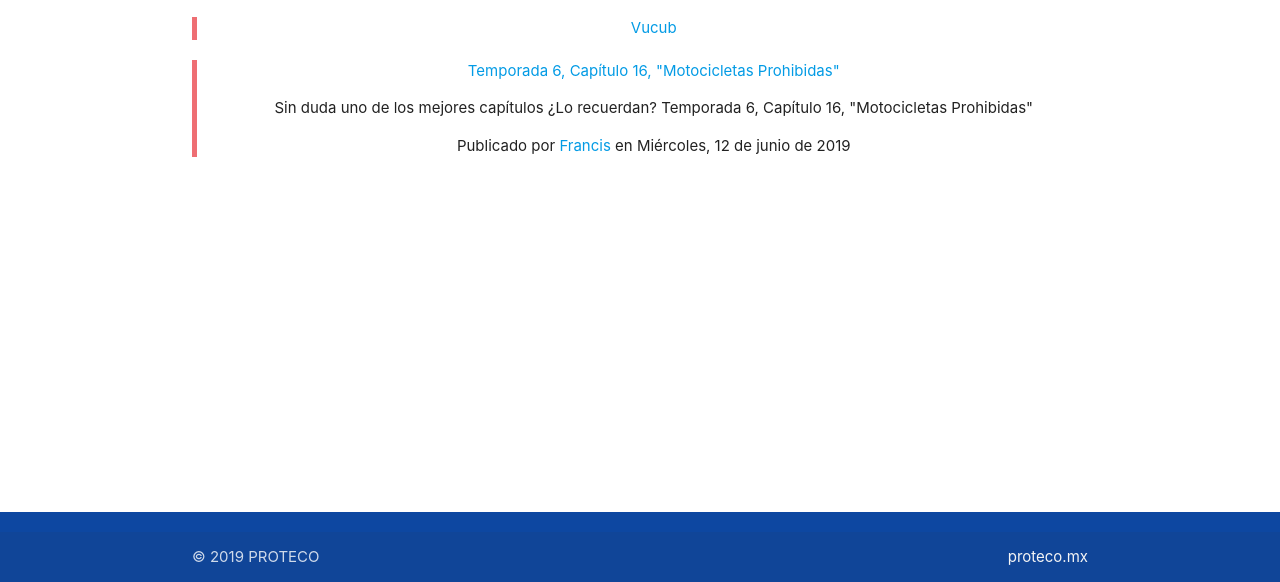
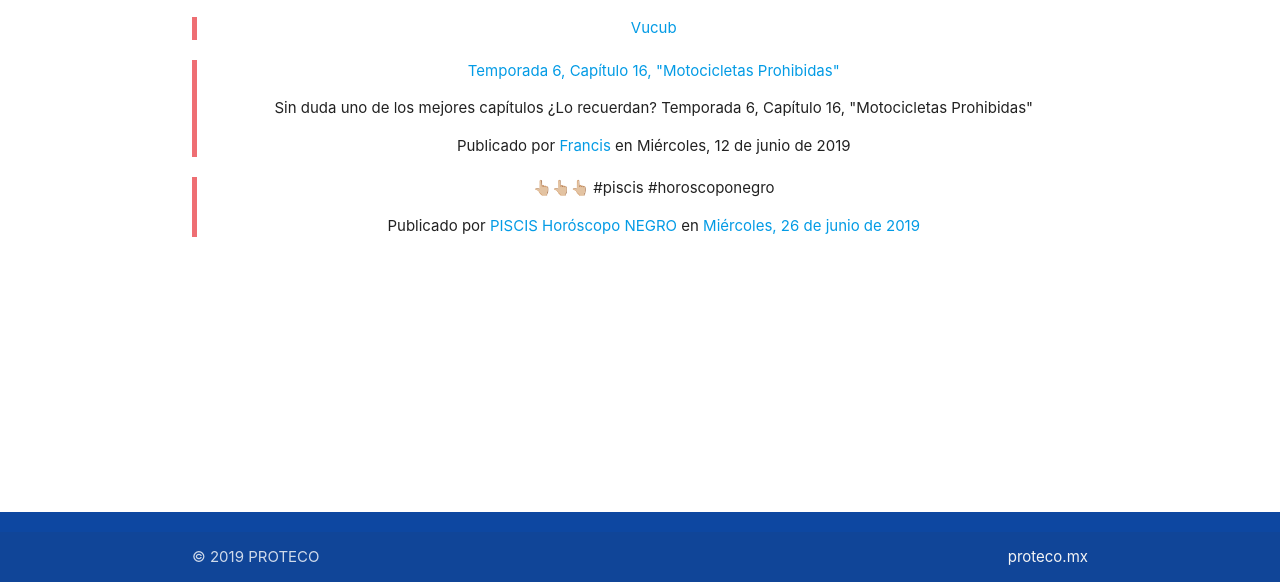
Before and after one commit to chentitorupa/api_fb, a plain HTML site: page index.html in a window 1280 px wide. Shown: the part 218-800 px from the top of the page. Drawn offline with Linux system fonts and the light colour scheme.

Commit message:
Plugin Publicacion insertada

```diff
--- a/index.html
+++ b/index.html
@@ -34,7 +34,7 @@
           <div class="fb-video" data-href="https://www.facebook.com/FrancisMITM/videos/1028066527403731/UzpfSTEwMDAwMTUzODExOTQ4OToyNDE2NjcyMzg1MDYwNjc1/" data-width="600" data-show-text="true"><blockquote cite="https://developers.facebook.com/FrancisMITM/videos/1028066527403731/" class="fb-xfbml-parse-ignore"><a href="https://developers.facebook.com/FrancisMITM/videos/1028066527403731/">Temporada 6, Capítulo 16, &quot;Motocicletas Prohibidas&quot;</a><p>Sin duda uno de los mejores capítulos
           ¿Lo recuerdan?
           Temporada 6, Capítulo 16, &quot;Motocicletas Prohibidas&quot;</p>Publicado por <a href="https://www.facebook.com/FrancisMITM/">Francis</a> en Miércoles, 12 de junio de 2019</blockquote></div>
-
+          <div class="fb-post" data-href="https://www.facebook.com/PISCISHOROSCOPONEGRO/posts/2326504027444524:0" data-width="500" data-show-text="true"><blockquote cite="https://developers.facebook.com/PISCISHOROSCOPONEGRO/posts/2326504027444524:0" class="fb-xfbml-parse-ignore"><p>👆🏼👆🏼👆🏼 #piscis #horoscoponegro</p>Publicado por <a href="https://www.facebook.com/PISCISHOROSCOPONEGRO/">PISCIS Horóscopo NEGRO</a> en&nbsp;<a href="https://developers.facebook.com/PISCISHOROSCOPONEGRO/posts/2326504027444524:0">Miércoles, 26 de junio de 2019</a></blockquote></div>
       </center>
     </div>
   </main>
```
